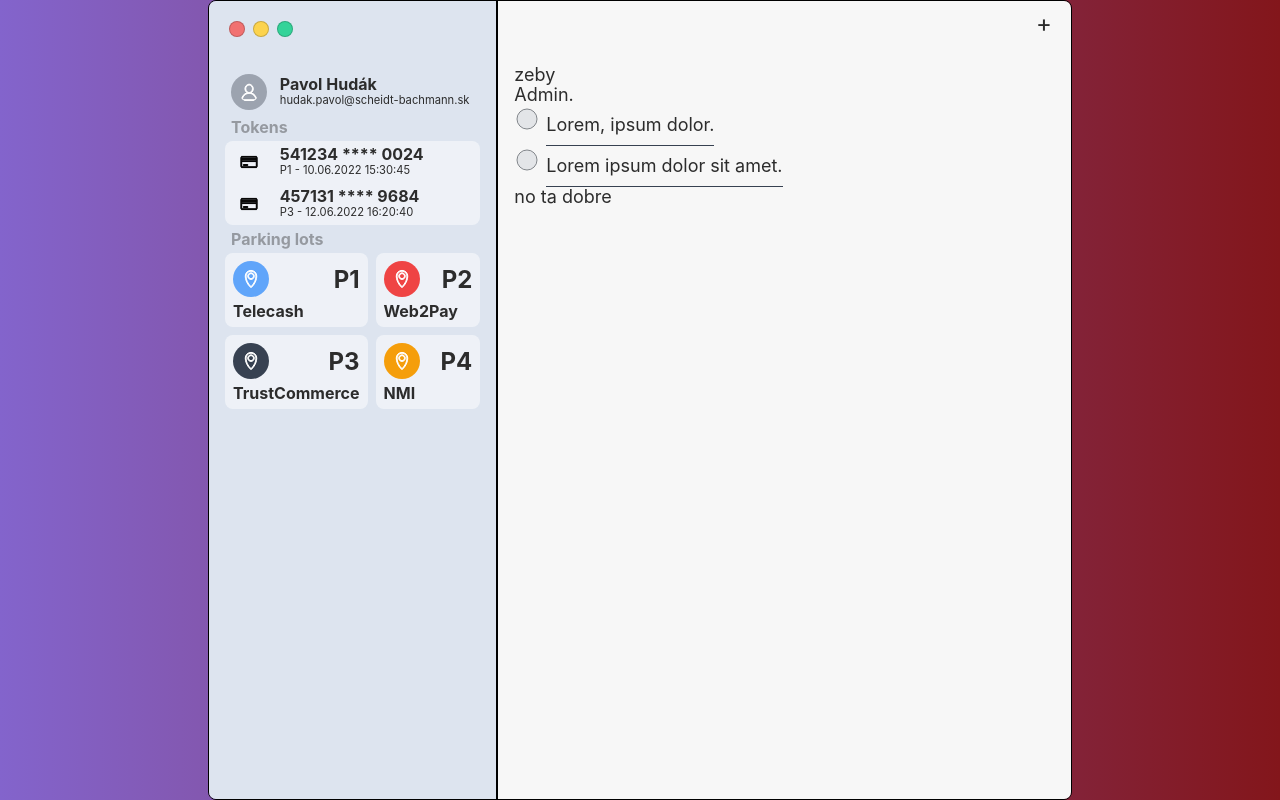
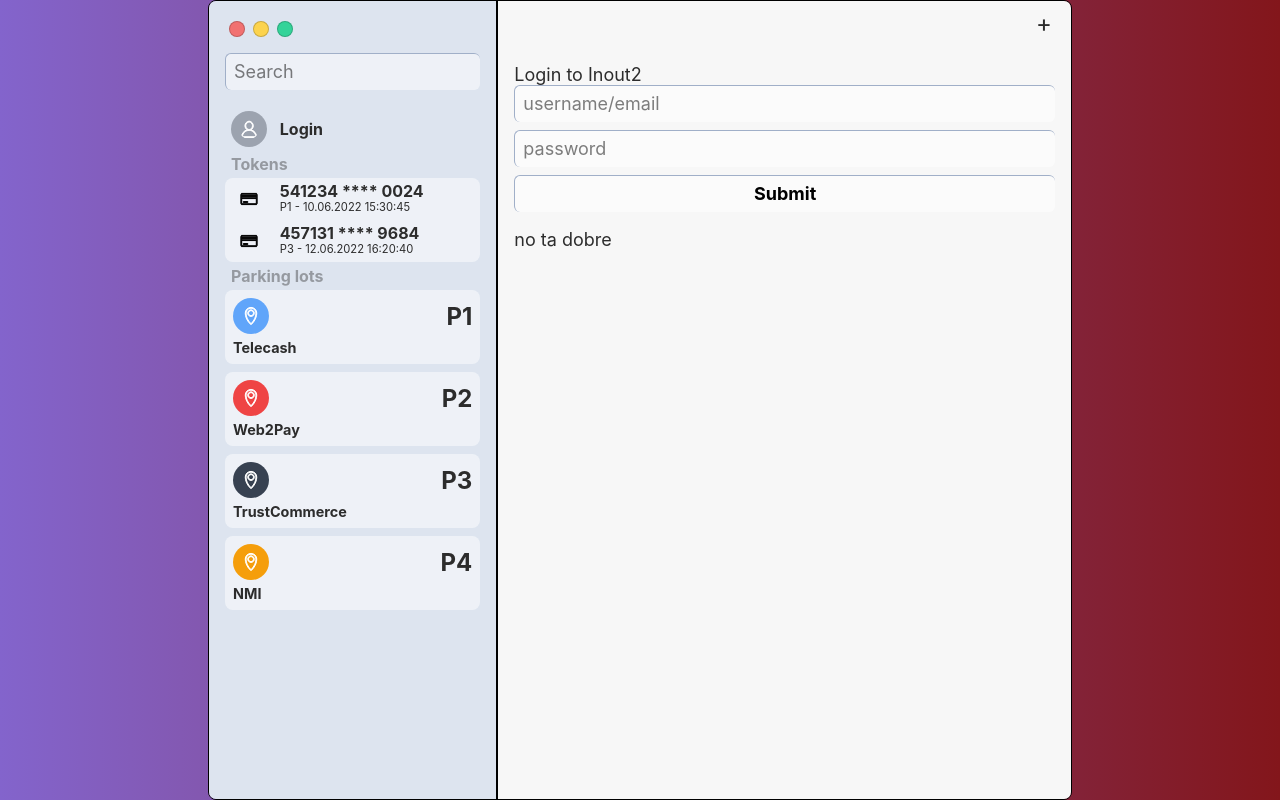
Before and after one commit to udigeri/inout2, a Flask app: page /admin/ in a window 1280 px wide. Run offline with Flask 2, Linux system fonts and the light colour scheme.

Commit message:
add favicon and login form

```diff
--- a/inout2/static/css/sidebar.css
+++ b/inout2/static/css/sidebar.css
@@ -57,6 +57,7 @@ aside {
 
     width: 100%;
     padding: 0.5rem;
+    margin-bottom: 0.5rem;
 
     background: rgba(255, 255, 255, 0.5);
 
@@ -64,7 +65,7 @@ aside {
     border-left: 1px solid rgb(160, 175, 200);
     border-radius: 0.375rem;
 
-    display: none;
+    display: block;
   }
 
   input::placeholder {
@@ -74,6 +75,8 @@ aside {
   }
 
 
+
+  /* PARKING LOTS */
   .lots {
     font-size: 1rem;
     line-height: 1rem;
@@ -96,8 +99,9 @@ aside {
     margin-top: 0.375rem;
 
     display: grid;
-    grid-template-columns: 1fr 1fr;
+    grid-template-rows: 1fr 1fr;
     gap: 0.5rem;
+    font-size: 0.9rem;
   }
 
   nav a {
--- a/inout2/templates/_main.jinja
+++ b/inout2/templates/_main.jinja
@@ -5,6 +5,8 @@
     <meta http-equiv="X-UA-Compatible" content="IE=edge">
     <meta name="viewport" content="width=device-width, initial-scale=1.0">
     <title> {% block title %} {% endblock %} </title>
+    <link rel="icon" sizes="16x16" href="{{ url_for('static', filename='icon/favicon.ico') }}" >
+
     <link rel="stylesheet" type="text/css" href="{{ url_for('static', filename='css/normalize.css') }}" />
     <link rel="stylesheet" type="text/css" href="{{ url_for('static', filename='css/app.css') }}" />
     <link rel="stylesheet" type="text/css" href="{{ url_for('static', filename='css/content.css') }}" />
@@ -33,16 +35,19 @@
             </form>
 
             <section class="user">
-                <a href="{{ url_for('view_admin') }}">
+                <a href="{{ url_for('login') }}">
                     <svg>
                         <path
                             d="M12.075,10.812c1.358-0.853,2.242-2.507,2.242-4.037c0-2.181-1.795-4.618-4.198-4.618S5.921,4.594,5.921,6.775c0,1.53,0.884,3.185,2.242,4.037c-3.222,0.865-5.6,3.807-5.6,7.298c0,0.23,0.189,0.42,0.42,0.42h14.273c0.23,0,0.42-0.189,0.42-0.42C17.676,14.619,15.297,11.677,12.075,10.812 M6.761,6.775c0-2.162,1.773-3.778,3.358-3.778s3.359,1.616,3.359,3.778c0,2.162-1.774,3.778-3.359,3.778S6.761,8.937,6.761,6.775 M3.415,17.69c0.218-3.51,3.142-6.297,6.704-6.297c3.562,0,6.486,2.787,6.705,6.297H3.415z">
                         </path>
                     </svg>
                     <p>
+                        Login
+                    </p>
+                    <!-- <p>
                         Pavol Hudák
                         <span>hudak.pavol@scheidt-bachmann.sk</span>
-                    </p>
+                    </p> -->
                 </a>
             </section>
 
--- a/inout2/templates/admin.jinja
+++ b/inout2/templates/admin.jinja
@@ -3,28 +3,16 @@
 {% block title %}Admin {% endblock %}
 
 {% block main %}
-<article>
-    <header>
-        zeby
-    </header>
-    <p>
-        Admin.
-    </p>
-    <ol class="todos">
-        <li>
-          <svg>
-            <circle cx="13" cy="14" r="10"></circle>
-          </svg>
-          <p>Lorem, ipsum dolor.</p>
-        </li>
-        <li>
-          <svg>
-            <circle cx="13" cy="14" r="10"></circle>
-          </svg>
-          <p>Lorem ipsum dolor sit amet.</p>
-        </li>
-    </ol>
+<header>
+    Login to Inout2
+</header>
+<p>
+<form>
+    <input type="text" placeholder="username/email" />
+    <input type="password" placeholder="password" />
+    <input type="submit" />
+</form>
+</p>
 
-    <footer>no ta dobre</footer>
-</article>
+<footer>no ta dobre</footer>
 {% endblock %}
--- a/inout2/web.py
+++ b/inout2/web.py
@@ -5,7 +5,7 @@ class WebApp():
     HOST = "0.0.0.0"
     PORT = 80
     DEBUG = False
-    SECRET_KEY = 'my_uno-tuti_secret_things'
+    SECRET_KEY = 'my_uno-tuti_secret_things2'
 
     def __init__(self, host=HOST, port=PORT, debug=DEBUG):
         self.host = host
--- a/run.py
+++ b/run.py
@@ -5,7 +5,7 @@ from inout2.app import App
 from flask import render_template
 
 
-inout2 = WebApp()
+inout2 = WebApp(debug=True)
 flask_app = inout2.flask
 
 
@@ -15,7 +15,7 @@ def home():
     return render_template("welcome.jinja")
 
 @flask_app.route("/admin/")
-def view_admin():
+def login():
     return render_template("admin.jinja")
 
 @flask_app.route("/about/")
```
Also changed, not shown: inout2/templates/about.jinja (+15 -3 lines), inout2/templates/index.html (+7 -1 lines), inout2/static/icon/favicon.ico (added).
